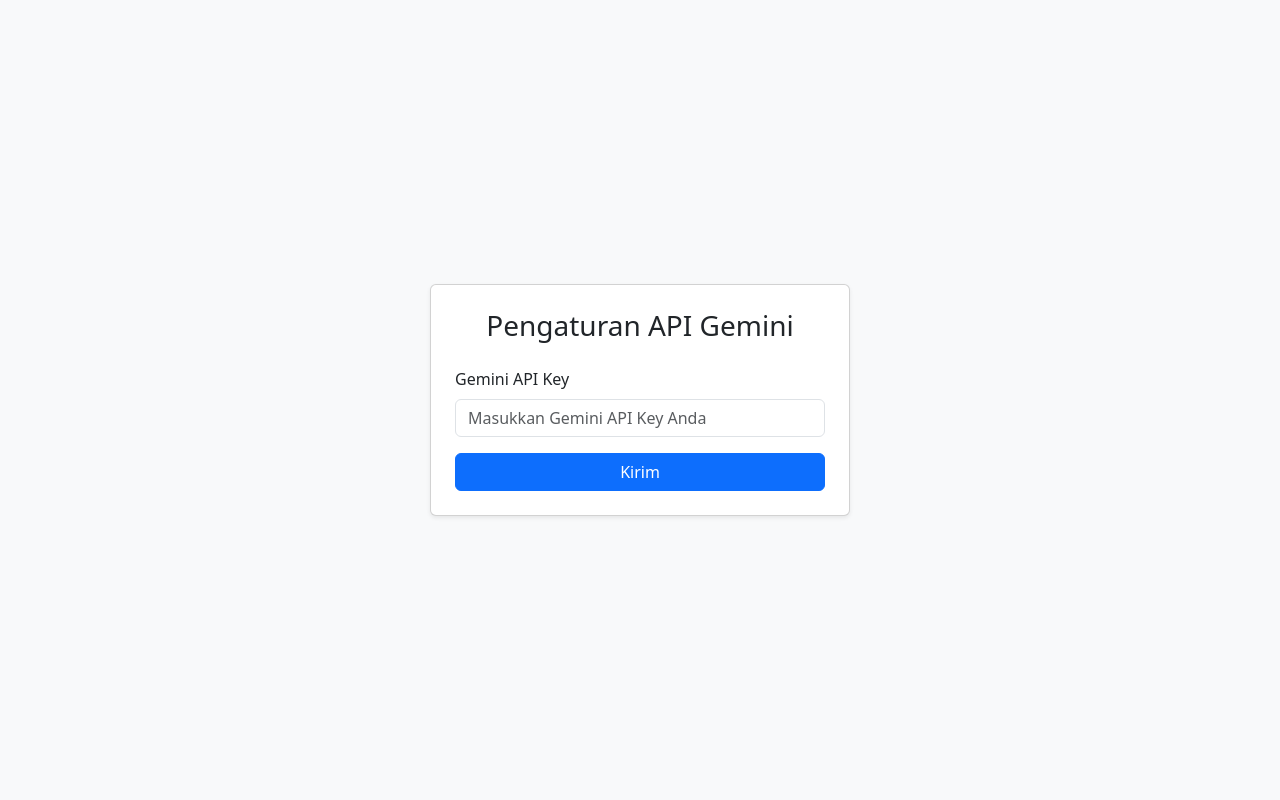
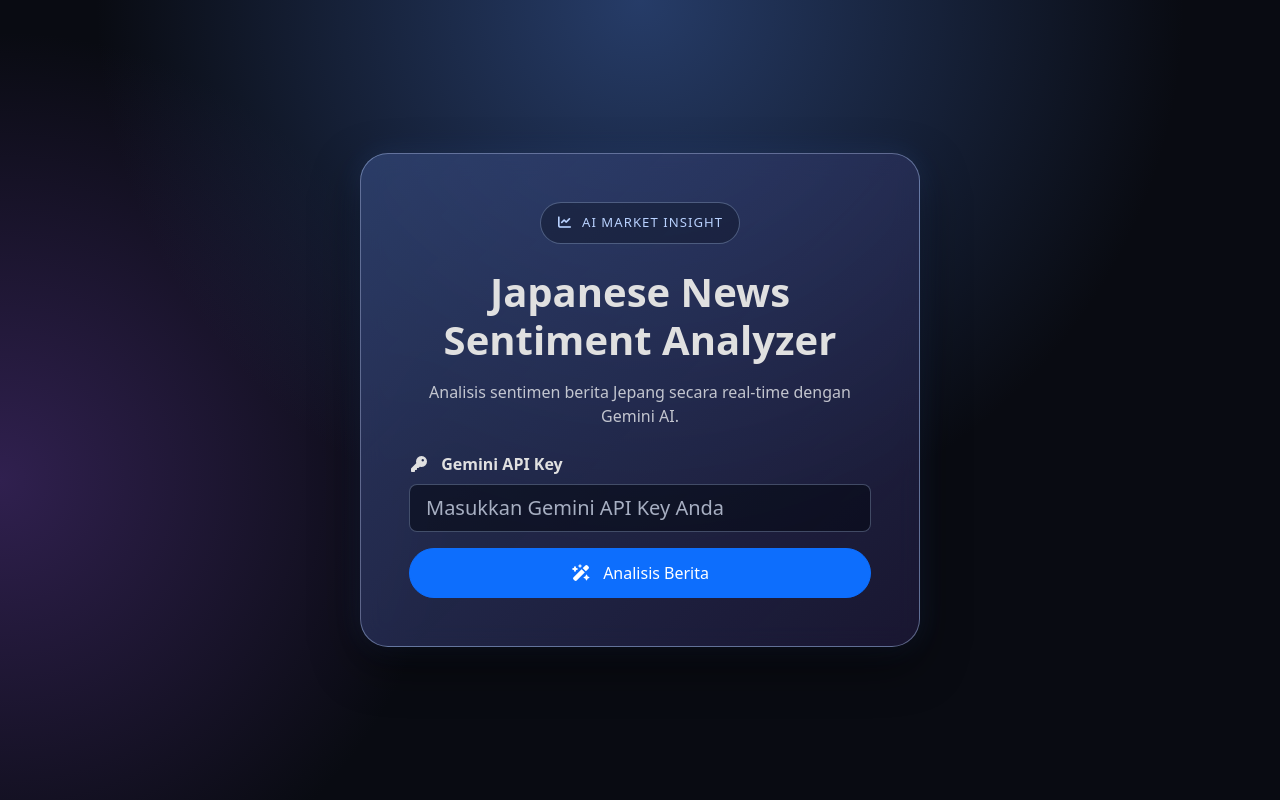
Before and after one commit to ryogasyailendra09/bot-berita-jepang, a Flask app: page / in a window 1280 px wide. Run offline with Flask 3, Linux system fonts and the light colour scheme.

Commit message:
Penambahan Dummy jika API error dan jumlah news-card jadi 15

```diff
--- a/main.py
+++ b/main.py
@@ -1,16 +1,51 @@
 import feedparser
+import random
 import time
 from google import genai
 from flask import Flask, render_template, request
+from types import SimpleNamespace
 
 
 app = Flask(__name__)
+SENTIMEN_VALID = ("Positif", "Negatif", "Netral")
 
 
 def get_latest_news():
     url = "https://news.yahoo.co.jp/rss/topics/top-picks.xml"
     feed = feedparser.parse(url)
     return feed.entries
+
+
+def buat_sentimen_dummy():
+    time.sleep(0.5)
+    return random.choice(SENTIMEN_VALID)
+
+
+def lengkapi_berita(berita, jumlah=15):
+    berita = list(berita[:jumlah])
+    berita_dummy = [
+        ("市場が回復基調、企業活動に明るい兆し", "https://example.com/dummy-1"),
+        ("政府が新たな経済対策を発表", "https://example.com/dummy-2"),
+        ("国内消費に変化、専門家が分析", "https://example.com/dummy-3"),
+        ("観光業界、訪日客増加に期待", "https://example.com/dummy-4"),
+        ("新技術の普及で産業構造が変化", "https://example.com/dummy-5"),
+        ("企業の設備投資、慎重な動き続く", "https://example.com/dummy-6"),
+        ("円相場の変動、輸入業者に影響", "https://example.com/dummy-7"),
+        ("地域経済を支える新サービス開始", "https://example.com/dummy-8"),
+        ("消費者の節約志向が広がる", "https://example.com/dummy-9"),
+        ("専門家、今後の市場動向を注視", "https://example.com/dummy-10"),
+        ("物流業界で効率化に向けた取り組み", "https://example.com/dummy-11"),
+        ("再生可能エネルギーへの投資が拡大", "https://example.com/dummy-12"),
+        ("企業と自治体が地域活性化で連携", "https://example.com/dummy-13"),
+        ("新たな雇用創出に向けた計画を発表", "https://example.com/dummy-14"),
+        ("市場関係者、安定した成長に期待", "https://example.com/dummy-15"),
+    ]
+
+    for judul, link in berita_dummy:
+        if len(berita) >= jumlah:
+            break
+        berita.append(SimpleNamespace(title=judul, link=link))
+    return berita
 
 
 @app.route("/")
@@ -20,26 +55,47 @@ def index():
 
 @app.route("/analyze", methods=["POST"])
 def analyze():
-    api_key = request.form['api_key'].strip()
-    client = genai.Client(api_key=api_key)
+    api_key = request.form.get("api_key", "").strip()
+    gunakan_dummy = False
+    try:
+        client = genai.Client(api_key=api_key)
+    except Exception:
+        client = None
+        gunakan_dummy = True
 
-    latest_news = get_latest_news()[:5]
+    latest_news = lengkapi_berita(get_latest_news(), jumlah=15)
+    if len(latest_news) < 15:
+        raise RuntimeError("Berita tidak dapat dilengkapi hingga 15 item.")
+    gunakan_dummy = gunakan_dummy or any(
+        item.link.startswith("https://example.com/dummy-")
+        for item in latest_news
+    )
     data_berita = []
 
     for news_item in latest_news:
         judul = news_item.title
-        try:
-            response = client.models.generate_content(
-            model='gemini-2.5-flash-lite',
-            contents="Baca judul berita Jepang ini, balas HANYA dengan satu kata (Positif, Negatif, atau Netral): " + judul,
-            config=genai.types.GenerateContentConfig(
-                max_output_tokens=5,
-                temperature=0.1
-            )
-        )
-            sentimen = response.text.strip()
-        except Exception:
-            sentimen = "Gagal Diproses (Server Sibuk)"
+        if gunakan_dummy or client is None:
+            sentimen = buat_sentimen_dummy()
+        else:
+            try:
+                response = client.models.generate_content(
+                    model='gemini-2.5-flash-lite',
+                    contents=(
+                        "Baca judul berita Jepang ini, balas HANYA dengan "
+                        "satu kata (Positif, Negatif, atau Netral): " + judul
+                    ),
+                    config=genai.types.GenerateContentConfig(
+                        max_output_tokens=5,
+                        temperature=0.1
+                    )
+                )
+                sentimen = response.text.strip()
+                if sentimen not in SENTIMEN_VALID:
+                    sentimen = buat_sentimen_dummy()
+                    gunakan_dummy = True
+            except Exception:
+                sentimen = buat_sentimen_dummy()
+                gunakan_dummy = True
 
         data_berita.append(
             {
@@ -73,6 +129,7 @@ def analyze():
         persen_positif=persen_positif,
         persen_negatif=persen_negatif,
         persen_netral=persen_netral,
+        mode_demo=gunakan_dummy,
     )
 
 
--- a/templates/index.html
+++ b/templates/index.html
@@ -3,31 +3,122 @@
 <head>
     <meta charset="UTF-8">
     <meta name="viewport" content="width=device-width, initial-scale=1.0">
-    <title>Pengaturan API Gemini</title>
+    <title>Japanese News Sentiment Analyzer</title>
     <link
         href="https://cdn.jsdelivr.net/npm/bootstrap@5.3.3/dist/css/bootstrap.min.css"
         rel="stylesheet"
     >
+    <link
+        rel="stylesheet"
+        href="https://cdnjs.cloudflare.com/ajax/libs/font-awesome/7.3.0/css/all.min.css"
+    >
+    <style>
+        :root {
+            color-scheme: dark;
+        }
+
+        body {
+            min-height: 100vh;
+            background:
+                radial-gradient(circle at 50% 0%, #263c68 0%, transparent 34rem),
+                radial-gradient(circle at 0% 60%, #30204f 0%, transparent 28rem),
+                #090b12;
+            color: #e0e0e0;
+        }
+
+        .login-shell {
+            max-width: 560px;
+        }
+
+        .dynamic-panel {
+            background: linear-gradient(
+                135deg,
+                rgba(52, 72, 122, 0.72),
+                rgba(35, 29, 68, 0.62)
+            );
+            border: 1px solid rgba(185, 210, 255, 0.42);
+            border-radius: 28px;
+            box-shadow:
+                0 18px 45px rgba(0, 0, 0, 0.5),
+                0 0 28px rgba(86, 145, 255, 0.16);
+            backdrop-filter: blur(12px);
+            -webkit-backdrop-filter: blur(12px);
+        }
+
+        .brand-pill {
+            display: inline-flex;
+            align-items: center;
+            gap: 0.55rem;
+            padding: 0.65rem 1rem;
+            border: 1px solid rgba(185, 210, 255, 0.32);
+            border-radius: 999px;
+            background: rgba(15, 20, 38, 0.45);
+            color: #b9d2ff;
+            font-size: 0.82rem;
+            letter-spacing: 0.08em;
+            text-transform: uppercase;
+        }
+
+        .form-control {
+            background: rgba(5, 8, 18, 0.55);
+            border-color: rgba(185, 210, 255, 0.3);
+            color: #fff;
+        }
+
+        .form-control::placeholder {
+            color: #a7afc2;
+        }
+
+        .form-control:focus {
+            background: rgba(5, 8, 18, 0.7);
+            border-color: #8ab4f8;
+            box-shadow: 0 0 0 0.2rem rgba(138, 180, 248, 0.18);
+            color: #fff;
+        }
+
+        .analyze-button {
+            border-radius: 999px;
+            padding: 0.75rem 1rem;
+        }
+    </style>
 </head>
-<body class="bg-light">
-    <main class="container min-vh-100 d-flex align-items-center justify-content-center">
-        <form action="/analyze" method="POST" class="card shadow-sm p-4" style="max-width: 420px; width: 100%;">
-            <h1 class="h3 text-center mb-4">Pengaturan API Gemini</h1>
+<body>
+    <main class="container min-vh-100 d-flex align-items-center justify-content-center py-5">
+        <section class="login-shell w-100">
+            <div class="dynamic-panel p-4 p-md-5">
+                <div class="text-center mb-4">
+                    <span class="brand-pill">
+                        <i class="fa-solid fa-chart-line" aria-hidden="true"></i>
+                        AI Market Insight
+                    </span>
+                    <h1 class="display-6 fw-bold mt-4 mb-3">
+                        Japanese News<br>Sentiment Analyzer
+                    </h1>
+                    <p class="text-light opacity-75 mb-0">
+                        Analisis sentimen berita Jepang secara real-time dengan Gemini AI.
+                    </p>
+                </div>
 
-            <div class="mb-3">
-                <label for="api_key" class="form-label">Gemini API Key</label>
+                <form action="/analyze" method="POST">
+                    <label for="api_key" class="form-label fw-semibold">
+                        <i class="fa-solid fa-key me-2" aria-hidden="true"></i>
+                        Gemini API Key
+                    </label>
                     <input
                         type="password"
-                    class="form-control"
+                        class="form-control form-control-lg mb-3"
                         id="api_key"
                         name="api_key"
                         placeholder="Masukkan Gemini API Key Anda"
                         required
                     >
+                    <button type="submit" class="btn btn-primary analyze-button w-100">
+                        <i class="fa-solid fa-wand-magic-sparkles me-2" aria-hidden="true"></i>
+                        Analisis Berita
+                    </button>
+                </form>
             </div>
-
-            <button type="submit" class="btn btn-primary w-100">Kirim</button>
-        </form>
+        </section>
     </main>
 </body>
 </html>
```
Also changed, not shown: templates/dashboard.html (+54 -7 lines). Lines whose indentation alone changed are shown as unchanged.
